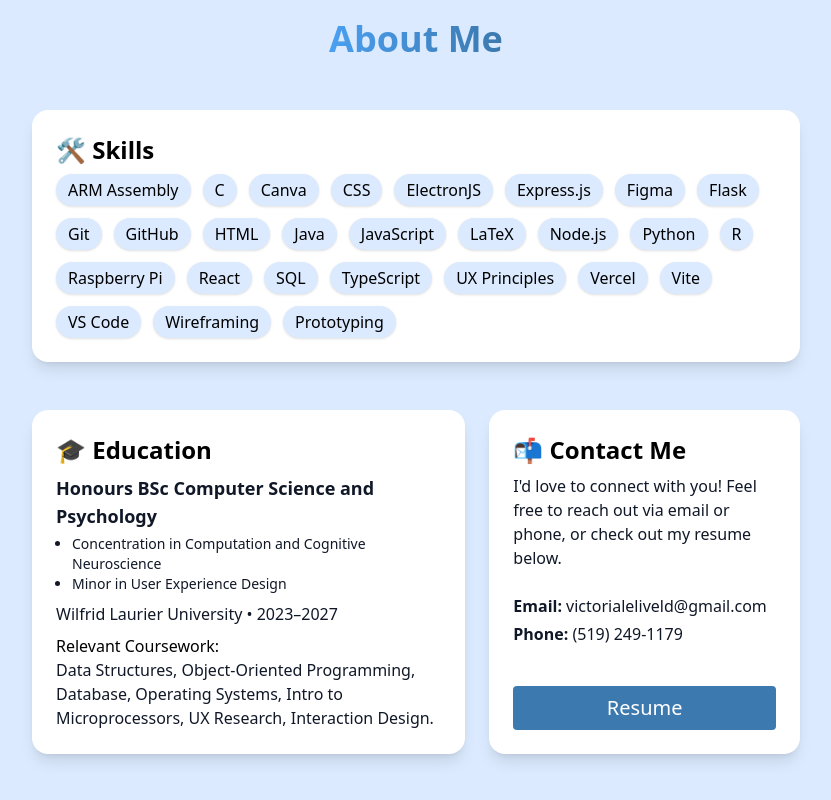
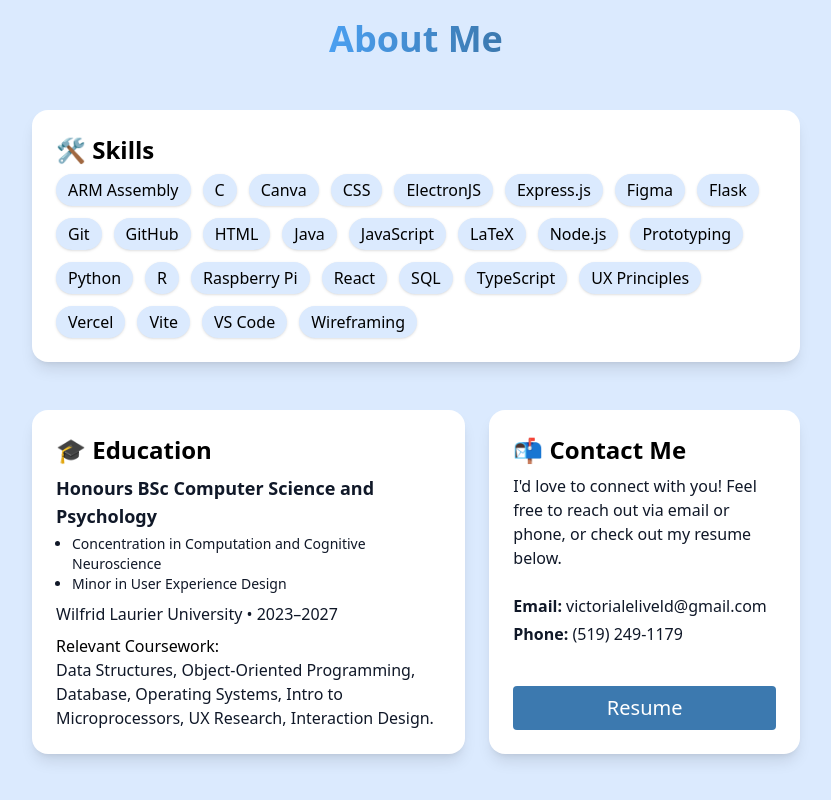
Before and after one commit to VictoriaLeliveld/Victoria-Leliveld, a React (Vite) app: page / in a window 1280 px wide. Shown: the part 3817-4617 px from the top of the page, without its empty margins (224-1055 px from the left). Built offline with nearby package versions, Linux system fonts and the light colour scheme.

Commit message:
Updated resume

```diff
--- a/src/App.tsx
+++ b/src/App.tsx
@@ -271,6 +271,7 @@ function App() {
             'JavaScript',
             'LaTeX',
             'Node.js',
+            'Prototyping',
             'Python',
             'R',
             'Raspberry Pi',
@@ -281,8 +282,7 @@ function App() {
             'Vercel',
             'Vite',
             'VS Code',
-            'Wireframing',
-            'Prototyping'
+            'Wireframing'
         ].map((skill) => (
           <span
             key={skill}
```
Also changed, not shown: 1 other file (tests, documents, lock files or other folders).
